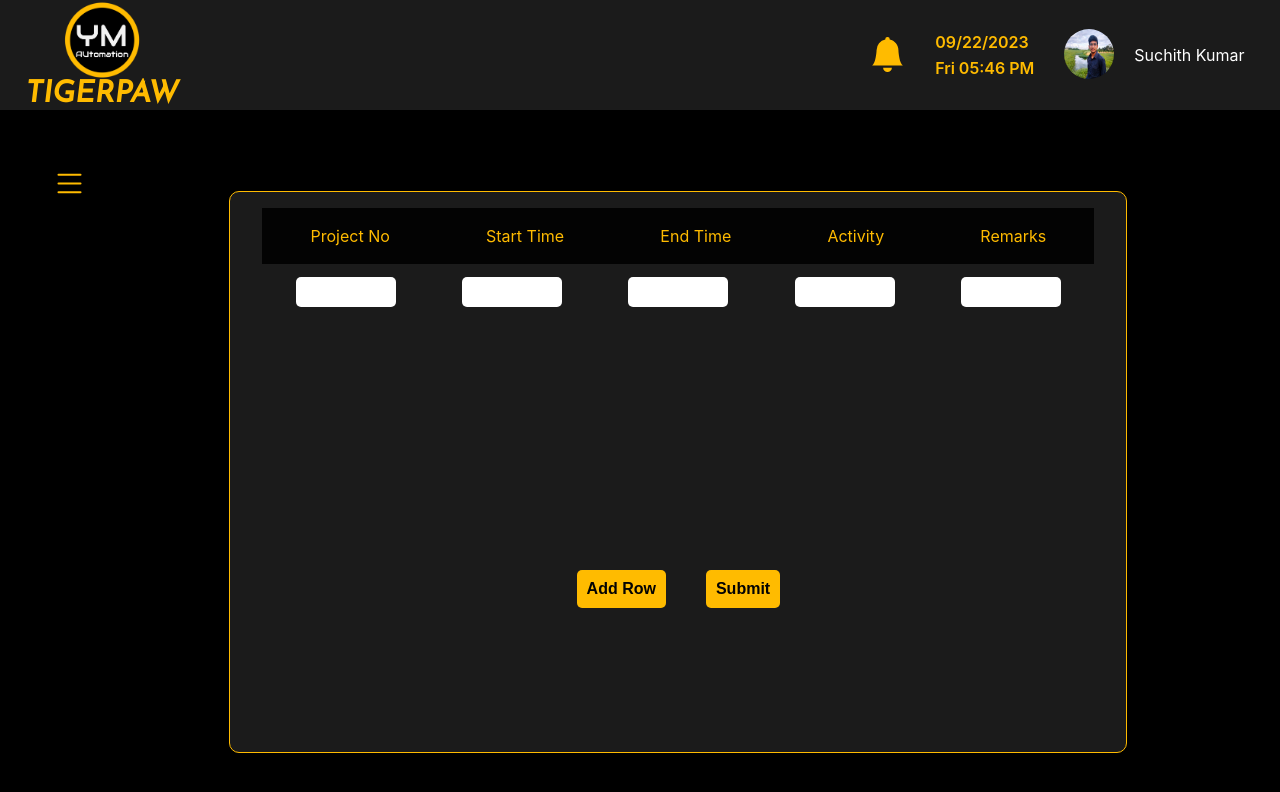
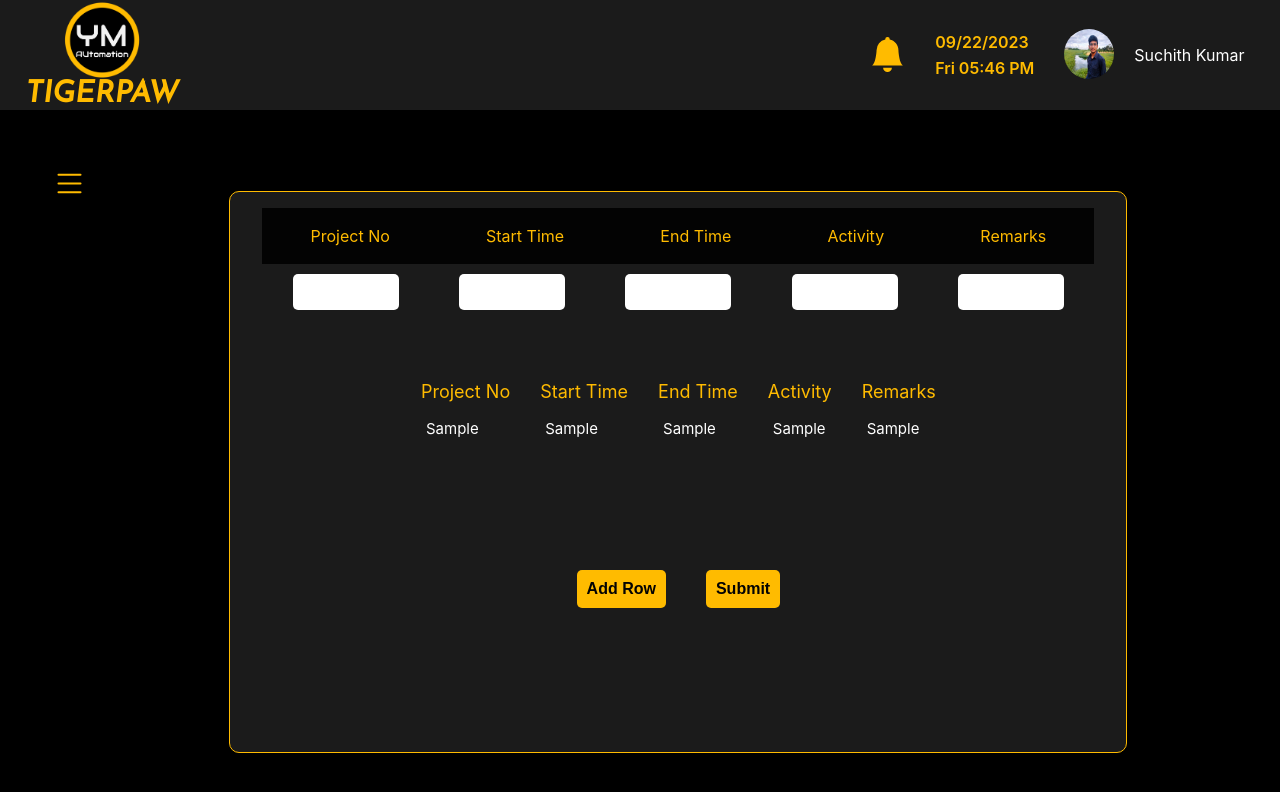
Before and after one commit to suchithkumargm/tigerpaw-react-v2, a React (Create React App) app: page /timesheet in a window 1280 px wide. Both pictures are taken after typing "Sample", "Sample", "Sample", "Sample", "Sample" into the empty fields and a click on the button "Add Row". Shown: the top 792 px of the page. Built offline with nearby package versions, Linux system fonts and the light colour scheme.

Commit message:
add row and custom scroll bar

```diff
--- a/src/components/Sidebar/NavigationItems/TimeSheet/TimeSheet.css
+++ b/src/components/Sidebar/NavigationItems/TimeSheet/TimeSheet.css
@@ -16,7 +16,8 @@
     border: 1px solid var(--primary-color);
     border-radius: 10px;
     display: flex;
-    justify-content: center;
+    flex-direction: column;
+
 }
 
 .form-headings{
@@ -42,10 +43,13 @@ form{
 }
 
 form input{
+    outline: none;
+    padding: 3px;
     height: 30px;
     width: 12%;
     border-radius: 5px;
     border: none;
+    font-size: 1rem;
 }
 
 .buttons{
@@ -67,3 +71,64 @@ button{
 button:hover{
     cursor: pointer;
 }
+
+.outer-wrapper {
+    margin:0 auto;
+    max-width: fit-content;
+    max-height: fit-content;
+
+
+}
+.table-wrapper {
+
+    overflow-y: scroll;
+    height: fit-content;
+    max-height: 20vh;
+
+    margin-top: 22px;
+
+    margin: 15px;
+    padding-bottom: 20px;
+
+}
+
+
+table {
+
+    min-width: max-content;
+
+    border-collapse: separate;
+    border-spacing: 0px;
+
+}
+
+
+
+table th{
+    position: sticky;
+    top: 0px;
+
+    background-color: var(--secondary-color);
+    text-align: center;
+    font-weight: normal;
+    font-size: 18px;
+
+}
+
+
+
+table th, table td {
+
+    padding: 15px;
+    padding-top: 10px;
+    padding-bottom: 10px;
+
+}
+
+table td {
+    text-align: left;
+
+    font-size: 15px;
+    padding-left: 20px;
+
+}
--- a/src/components/Sidebar/NavigationItems/TimeSheet/TimeSheet.js
+++ b/src/components/Sidebar/NavigationItems/TimeSheet/TimeSheet.js
@@ -2,7 +2,8 @@ import React, { useState } from 'react';
 import './TimeSheet.css';
 
 const TimeSheet = () => {
-	// Step 1: Initialize state variables
+
+	const [data, setData] = useState([]);
 	const [formData, setFormData] = useState({
 		projectNo: '',
 		startTime: '',
@@ -10,11 +11,17 @@ const TimeSheet = () => {
 		activity: '',
 		remarks: ''
 	});
-	const [data, setData] = useState([]);
-	// Step 2: Create a function to handle form submission
+
+	const handleChange = (e) => {
+		setFormData({ ...formData, [e.target.name]: e.target.value })
+	}
+
 	const handleAddRow = () => {
-		setData(...data, formData);
 		// Clear the form fields after adding a row
+		const { projectNo, startTime, endTime, activity, remarks } = formData;
+		setData([...data, { projectNo, startTime, endTime, activity, remarks }])
+		console.log(formData);
+		console.log(data);
 		setFormData({
 			projectNo: '',
 			startTime: '',
@@ -43,35 +50,35 @@ const TimeSheet = () => {
 								id='projectNo'
 								name='projectNo'
 								value={formData.projectNo}
-								onChange={(e) => setFormData({ ...formData, projectNo: e.target.value })}
+								onChange={handleChange}
 							/>
 							<input
 								type='text'
 								id='startTime'
 								name='startTime'
 								value={formData.startTime}
-								onChange={(e) => setFormData({ ...formData, startTime: e.target.value })}
+								onChange={handleChange}
 							/>
 							<input
 								type='text'
 								id='endTime'
 								name='endTime'
 								value={formData.endTime}
-								onChange={(e) => setFormData({ ...formData, endTime: e.target.value })}
+								onChange={handleChange}
 							/>
 							<input
 								type='text'
 								id='activity'
 								name='activity'
 								value={formData.activity}
-								onChange={(e) => setFormData({ ...formData, activity: e.target.value })}
+								onChange={handleChange}
 							/>
 							<input
 								type='text'
 								id='remarks'
 								name='remarks'
 								value={formData.remarks}
-								onChange={(e) => setFormData({ ...formData, remarks: e.target.value })}
+								onChange={handleChange}
 							/>
 						</form>
 
@@ -82,7 +89,39 @@ const TimeSheet = () => {
 							</button>
 							<button type='submit'>Submit</button>
 						</div>
+
 					</div>
+
+					{data.length === 0 ? '' :
+						<div class="outer-wrapper">
+							<div class="table-wrapper">
+								<table border={5} cellPadding={10} width="50%">
+									<thead className='text-yellow'>
+										<th>Project No</th>
+										<th>Start Time</th>
+										<th>End Time</th>
+										<th>Activity</th>
+										<th>Remarks</th>
+									</thead>
+									<tbody>
+										{
+											data.map((item, index) => {
+												return (
+													<tr className='text-white'>
+														<td>{item.projectNo}</td>
+														<td>{item.startTime}</td>
+														<td>{item.endTime}</td>
+														<td>{item.activity}</td>
+														<td>{item.remarks}</td>
+													</tr>
+												)
+											})
+										}
+									</tbody>
+								</table>
+							</div>
+						</div>
+					}
 				</div>
 			</div>
 		</section>
--- a/src/styles/utils.css
+++ b/src/styles/utils.css
@@ -25,3 +25,18 @@
 .font-bold{
     font-weight: 600;
 }
+
+::-webkit-scrollbar {
+    width: 10px; /* Set the width of the scrollbar */
+}
+
+/* Customize the scrollbar thumb (the draggable part) */
+::-webkit-scrollbar-thumb {
+    background: #474747; /* Change the color of the thumb */
+    border-radius: 6px; /* Add rounded corners to the thumb */
+}
+
+/* Customize the scrollbar track on hover */
+::-webkit-scrollbar-thumb:hover {
+    background: var(--primary-color); /* Change the color on hover */
+}
```
